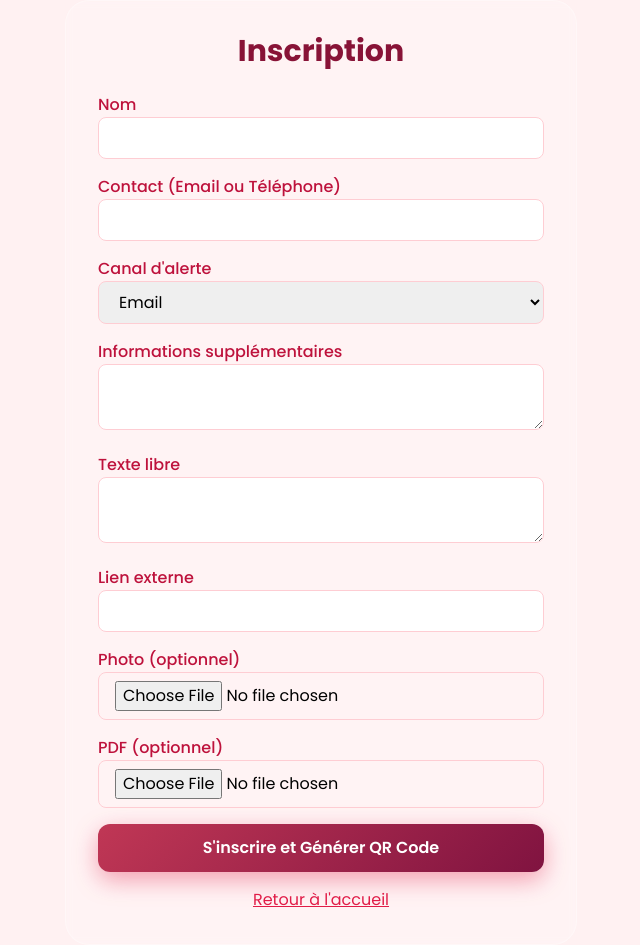
After one commit to OthmaneAbder2303/Lumea, a Flask app: page /register in a window 1280 px wide. The commit adds this page. Shown: the whole page, without its empty margins (319-959 px from the left). Run offline with Flask 3, Linux system fonts and the light colour scheme; parts of the project's set-up code (start-up, migrations or seed data) failed here and were passed over; some libraries are stand-ins or nearby versions.

Commit message:
'halima'

```diff
--- a/app.py
+++ b/app.py
@@ -17,7 +17,7 @@ app = Flask(__name__)
 app.secret_key = os.getenv("SECRET_KEY")
 
 #SSL POUR HTTPS
-context = ssl.SSLContext(ssl.PROTOCOL_TLSv1_2)
+context = ssl.SSLContext(ssl.PROTOCOL_TLS_SERVER)
 context.load_cert_chain('cert.pem', 'key.pem')
 
 
@@ -302,14 +302,20 @@ def alertes():
     alertes = db.execute("SELECT * FROM alerts ORDER BY date DESC, heure DESC").fetchall()
     return render_template("admin_alerts.html", alertes=alertes)
 
-@app.route("/fiche/<uuid>")
+@app.route("/fiche", methods=["GET"])
+@app.route("/fiche/<uuid>", methods=["GET"])
+def fiche(uuid=None):
+    if not uuid:
+        uuid = request.args.get('uuid')
+    if not uuid:
+        return render_template("error.html", message="UUID manquant. Veuillez entrer un identifiant valide."), 400
 
-def fiche(uuid):
     db = get_db()
     personne = db.execute("SELECT * FROM persons WHERE uuid = ?", (uuid,)).fetchone()
-    return render_template("profile.html", p=personne, now=datetime.now())
+    if not personne:
+        return render_template("error.html", message="Aucun utilisateur trouvé avec cet UUID."), 404
 
-
+    return render_template("user_profile.html", p=personne, uuid=uuid, now=datetime.now())
 
 
 
@@ -342,5 +348,141 @@ def telecharger_qr(uuid):
     return "QR code introuvable", 404
 
 
+
+
+# Add new route for user registration
+@app.route("/register", methods=["GET", "POST"])
+def register():
+    if request.method == "POST":
+        nom = request.form['nom']
+        infos = request.form.get('infos', '')
+        contact = request.form['contact']
+        canal_alerte = request.form.get('canal_alerte', 'email')
+        texte_libre = request.form.get('texte_libre', '')
+        lien = request.form.get('lien', '')
+        photo_file = request.files.get('photo')
+        pdf_file = request.files.get('pdf')
+
+        try:
+            # Upload photo
+            photo_path = None
+            if photo_file and photo_file.filename:
+                photo_filename = f"{uuid.uuid4()}_{photo_file.filename}"
+                photo_path = os.path.join(app.config['UPLOAD_FOLDER'], photo_filename)
+                photo_file.save(photo_path)
+
+            # Upload PDF
+            pdf_path = None
+            if pdf_file and pdf_file.filename:
+                pdf_filename = f"{uuid.uuid4()}_{pdf_file.filename}"
+                pdf_path = os.path.join(app.config['UPLOAD_FOLDER'], pdf_filename)
+                pdf_file.save(pdf_path)
+
+            # Generate unique UUID
+            uid = str(uuid.uuid4())
+
+            # Insert into persons table
+            db = get_db()
+            db.execute("""
+                INSERT INTO persons (uuid, nom, infos, contact, canal_alerte, photo, pdf, lien, texte_libre)
+                VALUES (?, ?, ?, ?, ?, ?, ?, ?, ?)
+            """, (uid, nom, infos, contact, canal_alerte, photo_path, pdf_path, lien, texte_libre))
+            db.commit()
+
+            # Fetch inserted person data
+            personne = db.execute("SELECT * FROM persons WHERE uuid = ?", (uid,)).fetchone()
+
+            # Generate QR code
+            host_ip = get_local_ip()
+            port = 5000
+            full_url = f"https://{host_ip}:{port}/scan/{uid}"
+            qr = qrcode.make(full_url)
+            qr_path = os.path.join(QR_FOLDER, f"{uid}.png")
+            qr.save(qr_path)
+
+            return render_template("qr_created_user.html", uid=uid, qr_path=qr_path, p=personne)
+        except Exception as e:
+            return render_template("error.html", message=f"Erreur lors de l'inscription : {str(e)}"), 500
+
+    return render_template("register.html")
+
+
+# Add new route for downloading QR code
+@app.route("/download_qr/<uuid>")
+def download_qr(uuid):
+    qr_path = os.path.join(QR_FOLDER, f"{uuid}.png")
+    if os.path.exists(qr_path):
+        return send_file(qr_path, as_attachment=True)
+    return "QR code not found", 404
+
+
+# New /update/<uuid> route for updating user information
+@app.route("/update/<uuid>", methods=["POST"])
+def update(uuid):
+    db = get_db()
+    personne = db.execute("SELECT * FROM persons WHERE uuid = ?", (uuid,)).fetchone()
+    if not personne:
+        return render_template("error.html", message="Aucun utilisateur trouvé avec cet UUID."), 404
+
+    nom = request.form['nom']
+    infos = request.form.get('infos', '')
+    contact = request.form['contact']
+    canal_alerte = request.form.get('canal_alerte', 'email')
+    texte_libre = request.form.get('texte_libre', '')
+    lien = request.form.get('lien', '')
+    photo_file = request.files.get('photo')
+    pdf_file = request.files.get('pdf')
+
+    try:
+        # Photo
+        photo_path = personne["photo"]
+        if photo_file and photo_file.filename:
+            photo_filename = f"{uuid.uuid4()}_{photo_file.filename}"
+            photo_path = f"uploads/{photo_filename}"  # chemin relatif à static/
+            photo_file.save(os.path.join(app.static_folder, photo_path))
+            # Suppression ancienne photo
+            if personne["photo"]:
+                old_photo_path = os.path.join(app.static_folder, personne["photo"])
+                if os.path.exists(old_photo_path):
+                    os.remove(old_photo_path)
+
+        # PDF
+        pdf_path = personne["pdf"]
+        if pdf_file and pdf_file.filename:
+            pdf_filename = f"{uuid.uuid4()}_{pdf_file.filename}"
+            pdf_path = f"uploads/{pdf_filename}"
+            pdf_file.save(os.path.join(app.static_folder, pdf_path))
+            # Suppression ancien PDF
+            if personne["pdf"]:
+                old_pdf_path = os.path.join(app.static_folder, personne["pdf"])
+                if os.path.exists(old_pdf_path):
+                    os.remove(old_pdf_path)
+
+        # Update BDD
+        db.execute("""
+            UPDATE persons
+            SET nom = ?, infos = ?, contact = ?, canal_alerte = ?, photo = ?, pdf = ?, lien = ?, texte_libre = ?
+            WHERE uuid = ?
+        """, (nom, infos, contact, canal_alerte, photo_path, pdf_path, lien, texte_libre, uuid))
+        db.commit()
+
+        # Recharger la personne à jour
+        personne = db.execute("SELECT * FROM persons WHERE uuid = ?", (uuid,)).fetchone()
+
+        # Regenerate QR code
+        host_ip = get_local_ip()
+        port = 5000
+        full_url = f"https://{host_ip}:{port}/scan/{uuid}"
+        qr = qrcode.make(full_url)
+        qr_path_relative = f"qrcodes/{uuid}.png"
+        qr.save(os.path.join(app.static_folder, qr_path_relative))
+
+        return render_template("qr_created_user.html", p=personne, uid=uuid, qr_path=qr_path_relative)
+    except Exception as e:
+        return render_template("error.html", message=f"Erreur lors de la mise à jour : {str(e)}"), 500
+
+
+
+
 if __name__ == "__main__":
     app.run(host="0.0.0.0", debug=True,ssl_context=context)
--- /dev/null
+++ b/templates/register.html
@@ -0,0 +1,91 @@
+<!DOCTYPE html>
+<html lang="fr">
+<head>
+  <meta charset="UTF-8">
+  <title>Lumea - Inscription</title>
+  <script src="https://cdn.tailwindcss.com"></script>
+  <style>
+    @import url('https://fonts.googleapis.com/css2?family=Poppins:wght@300;400;500;600;700&display=swap');
+
+    * {
+      font-family: 'Poppins', sans-serif;
+    }
+
+    .btn-modern {
+      background: linear-gradient(135deg, #c03755, #801340);
+      box-shadow: 0 8px 25px rgba(225, 29, 72, 0.4);
+      border: none;
+      transition: all 0.3s cubic-bezier(0.4, 0, 0.2, 1);
+      position: relative;
+      overflow: hidden;
+    }
+
+    .btn-modern::before {
+      content: '';
+      position: absolute;
+      top: 0;
+      left: -100%;
+      width: 100%;
+      height: 100%;
+      background: linear-gradient(90deg, transparent, rgba(255, 255, 255, 0.3), transparent);
+      transition: left 0.6s;
+    }
+
+    .btn-modern:hover::before {
+      left: 100%;
+    }
+
+    .btn-modern:hover {
+      transform: translateY(-2px) scale(1.02);
+      box-shadow: 0 12px 35px rgba(225, 29, 72, 0.6);
+    }
+  </style>
+</head>
+<body class="bg-rose-50 flex items-center justify-center min-h-screen">
+  <div class="max-w-lg w-full bg-white/20 backdrop-blur-sm rounded-3xl p-8 border border-white/30">
+    <h2 class="text-3xl font-bold text-rose-900 mb-6 text-center">Inscription</h2>
+    <form method="POST" enctype="multipart/form-data" class="space-y-4">
+      <div>
+        <label for="nom" class="block text-rose-700 font-medium">Nom</label>
+        <input type="text" id="nom" name="nom" required class="w-full px-4 py-2 rounded-lg border border-rose-200 focus:outline-none focus:ring-2 focus:ring-rose-500">
+      </div>
+      <div>
+        <label for="contact" class="block text-rose-700 font-medium">Contact (Email ou Téléphone)</label>
+        <input type="text" id="contact" name="contact" required class="w-full px-4 py-2 rounded-lg border border-rose-200 focus:outline-none focus:ring-2 focus:ring-rose-500">
+      </div>
+      <div>
+        <label for="canal_alerte" class="block text-rose-700 font-medium">Canal d'alerte</label>
+        <select id="canal_alerte" name="canal_alerte" class="w-full px-4 py-2 rounded-lg border border-rose-200 focus:outline-none focus:ring-2 focus:ring-rose-500">
+          <option value="email">Email</option>
+          <option value="sms">SMS</option>
+          <option value="whatsapp">WhatsApp</option>
+        </select>
+      </div>
+      <div>
+        <label for="infos" class="block text-rose-700 font-medium">Informations supplémentaires</label>
+        <textarea id="infos" name="infos" class="w-full px-4 py-2 rounded-lg border border-rose-200 focus:outline-none focus:ring-2 focus:ring-rose-500"></textarea>
+      </div>
+      <div>
+        <label for="texte_libre" class="block text-rose-700 font-medium">Texte libre</label>
+        <textarea id="texte_libre" name="texte_libre" class="w-full px-4 py-2 rounded-lg border border-rose-200 focus:outline-none focus:ring-2 focus:ring-rose-500"></textarea>
+      </div>
+      <div>
+        <label for="lien" class="block text-rose-700 font-medium">Lien externe</label>
+        <input type="url" id="lien" name="lien" class="w-full px-4 py-2 rounded-lg border border-rose-200 focus:outline-none focus:ring-2 focus:ring-rose-500">
+      </div>
+      <div>
+        <label for="photo" class="block text-rose-700 font-medium">Photo (optionnel)</label>
+        <input type="file" id="photo" name="photo" accept="image/*" class="w-full px-4 py-2 rounded-lg border border-rose-200">
+      </div>
+      <div>
+        <label for="pdf" class="block text-rose-700 font-medium">PDF (optionnel)</label>
+        <input type="file" id="pdf" name="pdf" accept=".pdf" class="w-full px-4 py-2 rounded-lg border border-rose-200">
+      </div>
+      <button type="submit" class="w-full btn-modern text-white font-semibold py-3 rounded-xl">S'inscrire et Générer QR Code</button>
+    </form>
+    <p class="text-center text-rose-600 mt-4">
+      <a href="/" class="underline hover:text-rose-800">Retour à l'accueil</a>
+    </p>
+  </div>
+</body>
+</html>
```
Also changed, not shown: templates/error.html (added, +51 -0 lines), templates/index.html (+25 -8 lines), templates/qr_created_user.html (added, +101 -0 lines), templates/user_profile.html (added, +208 -0 lines), database.db, static/qrcodes/2b0f7fe5-2901-4726-b119-5bfec6f1c5fa.png (added), static/qrcodes/b5faa626-3e43-4109-a858-717ab98ff299.png (added).
